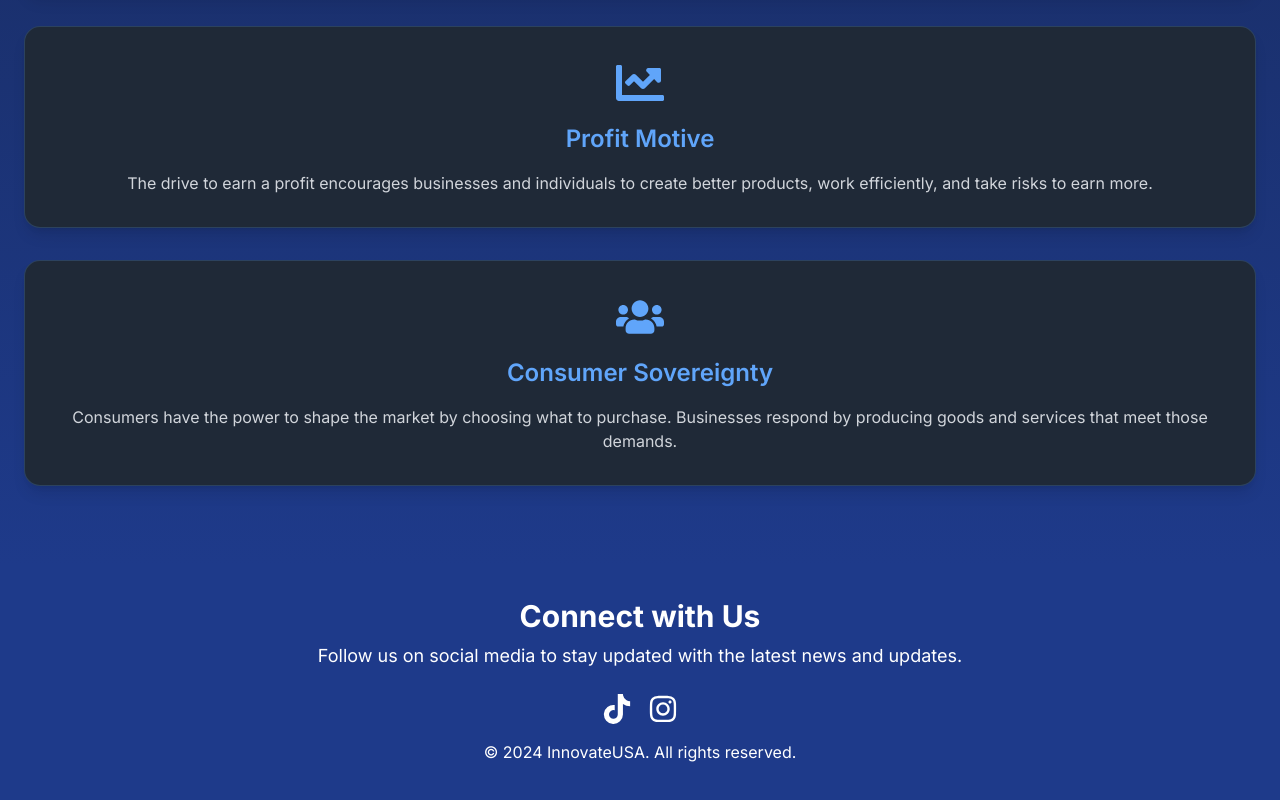
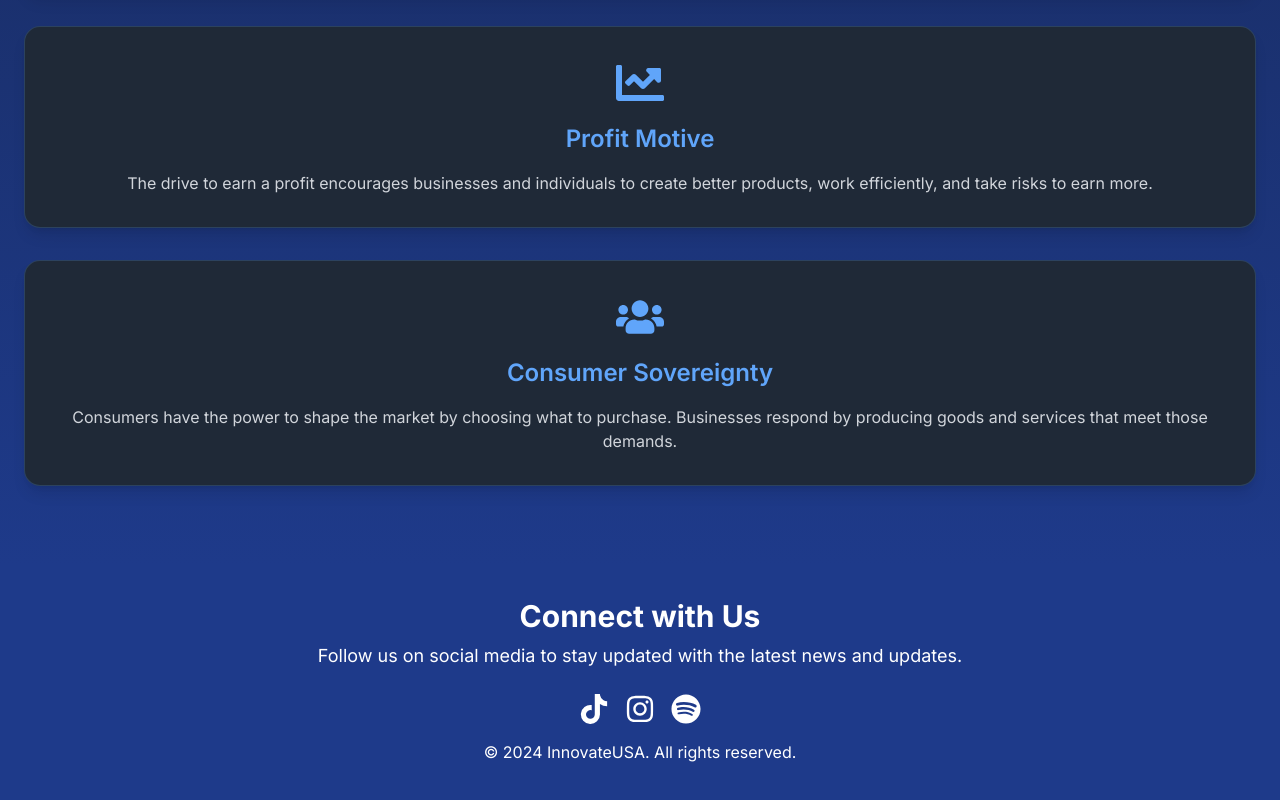
Before and after one commit to arao761/innovate-usa, a Next.js app: page / in a window 1280 px wide. Shown: the part 7356-8156 px from the top of the page. Built offline with nearby package versions, Linux system fonts and the light colour scheme.

Commit message:
added icon

```diff
--- a/components/Footer.tsx
+++ b/components/Footer.tsx
@@ -1,5 +1,6 @@
 import React from 'react';
 import { FaTiktok, FaInstagram } from 'react-icons/fa';
+import { FaSpotify } from 'react-icons/fa6';
 
 const Footer: React.FC = () => {
     return (
@@ -15,6 +16,9 @@ const Footer: React.FC = () => {
                         <a href="https://www.instagram.com/innovateusa24?igsh=dTFpczV6bXFndTR4" className="text-white text-3xl mx-2 hover:text-blue-400" target="_blank" rel="noopener noreferrer">
                             <FaInstagram />
                         </a>
+                        <a href="https://open.spotify.com/show/0VCChyeG3WrmjVqvlYasPG" className="text-white text-3xl mx-2 hover:text-blue-400" target="_blank" rel="noopener noreferrer">
+                            <FaSpotify />
+                        </a>
                     </div>
                 </div>
                 <div className="text-center">
```
